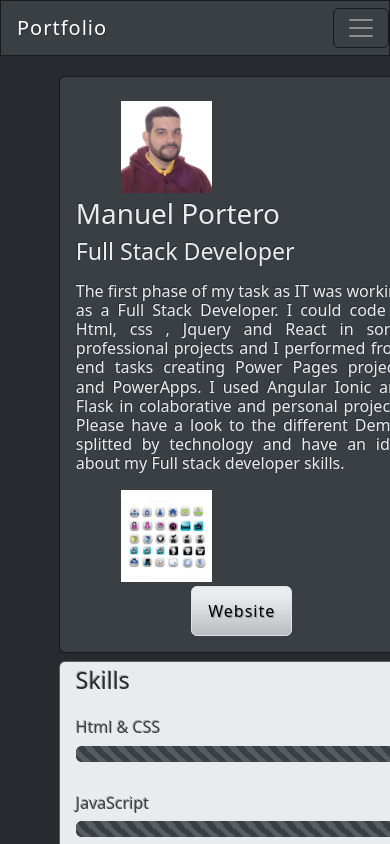
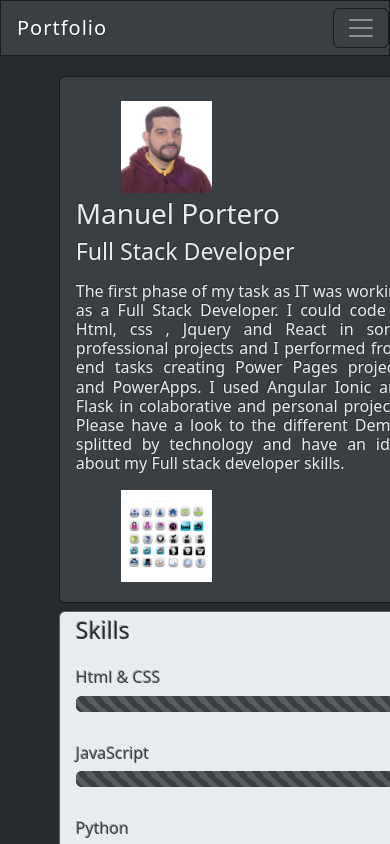
Before and after one commit to SteelTitansax/FullStack_PortFolio, a Next.js app: page / in a window 390 px wide. Shown: the top 844 px of the page. Built offline with nearby package versions, Linux system fonts and the light colour scheme; a small style sheet from the web is missing.

Commit message:
Update global.css

```diff
--- a/global.css
+++ b/global.css
@@ -534,6 +534,11 @@ a {
         display:none
 
     }
+
+    #back-website{
+        display:none
+
+    }
     .know-more{
         margin-bottom:20px;
     }
```
